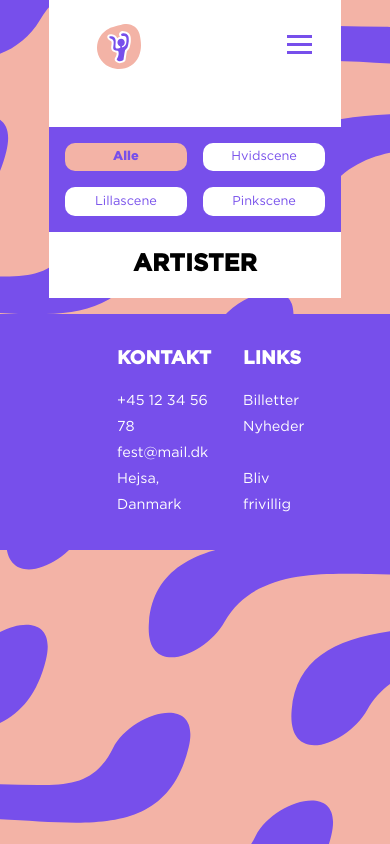
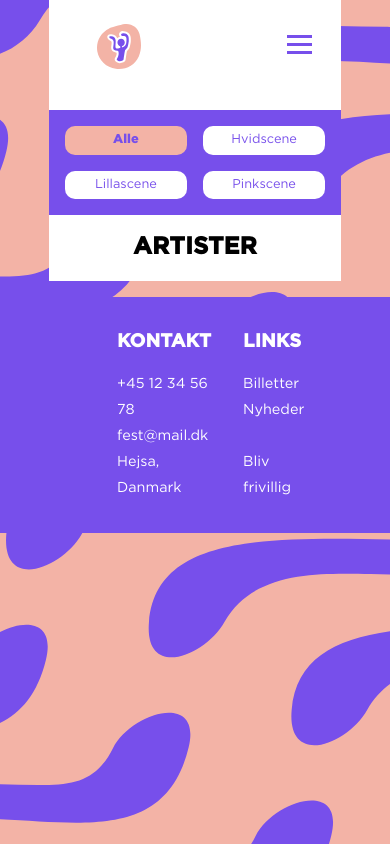
Before and after one commit to Line562a/festival_kode, a plain HTML site: page musik.html in a window 390 px wide. Drawn offline with Linux system fonts and the light colour scheme; no server answers.

Commit message:
smårettelser

```diff
--- a/css/style.css
+++ b/css/style.css
@@ -77,7 +77,7 @@ background-color: var(--lilla);
 margin: 0 auto;
 padding: 1rem;
 display: grid;
-grid-template-columns: repeat(auto-fit, minmax(80px, 2fr));
+grid-template-columns: repeat(auto-fit, minmax(115px, 2fr));
 gap: 1rem;
 }
 
@@ -452,7 +452,7 @@ width: 75%;
 }
 
 header {
-height: 17vh;
+height: 11vh;
 width: 75%;
 }
 
@@ -490,7 +490,7 @@ padding-top: 1.5rem;
 }
 
 header {
-height: 15vh;
+height: 13vh;
 width: 75%;
 }
 }
```
